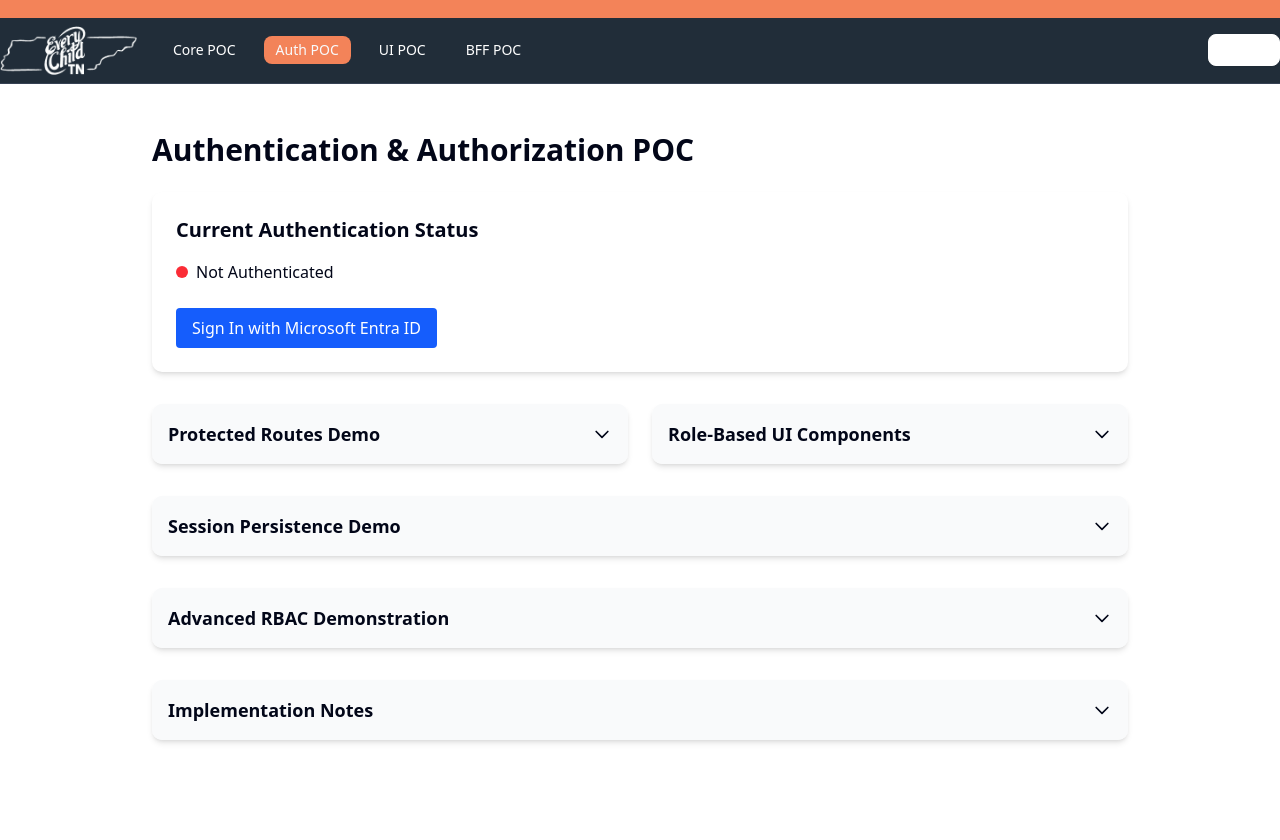
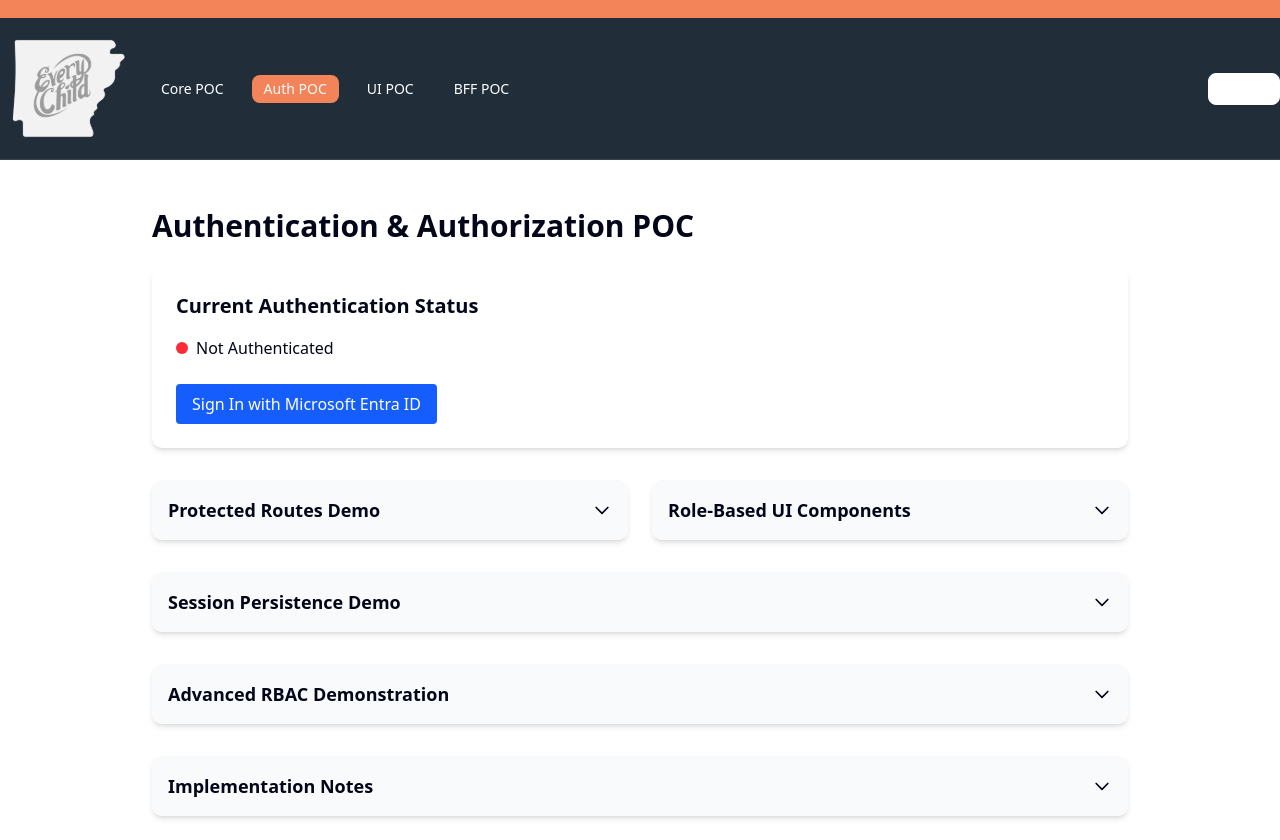
Before and after one commit to blockpilgrim/pp2, a Next.js app: page /poc/auth in a window 1280 px wide. Before the commit the page ends 800 px from the top, so only its background shows below. Built offline with nearby package versions, Linux system fonts and the light colour scheme; no server answers.

Commit message:
top nav ui refinements

```diff
--- a/app/globals.css
+++ b/app/globals.css
@@ -35,6 +35,8 @@
   --color-popover: var(--popover);
   --color-card-foreground: var(--card-foreground);
   --color-card: var(--card);
+  --color-nav: var(--nav-background);
+  --color-nav-foreground: var(--nav-foreground);
   --radius-sm: calc(var(--radius) - 4px);
   --radius-md: calc(var(--radius) - 2px);
   --radius-lg: var(--radius);
@@ -81,12 +83,9 @@
 .theme-light-green {
   --primary: #00B274; /* Green #00B274 */
   /* --primary-foreground remains oklch(0.984 0.003 247.858) inherited from :root */
+  /* Nav colors remain the same as :root for consistency */
 }
 
-[data-custom-nav-bg] {
-  background-color: var(--nav-background);
-  color: var(--nav-foreground);
-}
 
 @layer base {
   * {
--- a/components/custom/poc-navigation.tsx
+++ b/components/custom/poc-navigation.tsx
@@ -23,7 +23,7 @@ export function PocNavigation() {
   ];
 
   return (
-    <div data-custom-nav-bg className="py-2 mb-6 border-b border-gray-700 sticky top-0 z-10">
+    <div className="bg-nav text-nav-foreground py-2 mb-6 border-b border-gray-700 sticky top-0 z-10">
       <div className="container mx-auto">
         <div className="flex items-center justify-between">
           <div className="flex items-center">
@@ -34,16 +34,16 @@ export function PocNavigation() {
             >
               {theme === 'light-orange' ? (
                 <Image
-                  src="/ectn-logo.png"
-                  alt="Energy Company TN Logo"
-                  width={137}
+                  src="/ar.svg"
+                  alt="Orange Theme Logo"
+                  width={125}
                   height={30}
                   priority
                 />
               ) : theme === 'light-green' ? (
                 <Image
                   src="/ar.svg"
-                  alt="Affiliated Reseller Logo"
+                  alt="Green Theme Logo"
                   width={125}
                   height={30}
                   priority
@@ -51,8 +51,8 @@ export function PocNavigation() {
               ) : (
                 // Fallback to default logo (Light Orange theme logo) if theme is not yet determined or on initial render
                 <Image
-                  src="/ectn-logo.png"
-                  alt="Energy Company TN Logo"
+                  src="/ar.svg"
+                  alt="Default Theme Logo"
                   width={137} height={30} priority />
               )}
             </Link>
@@ -65,7 +65,7 @@ export function PocNavigation() {
                     "px-3 py-1 rounded-md text-sm transition-colors",
                     pathname.startsWith(item.href)
                       ? "bg-primary text-primary-foreground"
-                      : "hover:bg-white/10" // text-nav-foreground removed, should inherit
+                      : "hover:bg-nav-foreground/10"
                   )}
                 >
                   {item.name}
@@ -101,13 +101,13 @@ export function PocNavigation() {
                      </span>
                   )}
                 </span>
-                <Button variant="outline" size="sm" onClick={() => signOut({ callbackUrl: '/' })} className="text-white border-white hover:bg-white hover:text-[var(--nav-background)]">
+                <Button variant="outline" size="sm" onClick={() => signOut({ callbackUrl: '/' })} className="text-nav-foreground border-nav-foreground hover:bg-nav-foreground hover:text-nav">
                   Sign Out
                 </Button>
               </>
             )}
             {status === "unauthenticated" && (
-               <Button variant="outline" size="sm" asChild className="text-white border-white hover:bg-white hover:text-[var(--nav-background)]">
+               <Button variant="outline" size="sm" asChild className="text-nav-foreground border-nav-foreground hover:bg-nav-foreground hover:text-nav">
                  <Link href="/login">Sign In</Link>
                </Button>
             )}
--- a/tailwind.config.js
+++ b/tailwind.config.js
@@ -66,6 +66,10 @@ module.exports = {
           3: "var(--chart-3)",
           4: "var(--chart-4)",
           5: "var(--chart-5)",
+        },
+        nav: {
+          DEFAULT: "var(--nav-background)",
+          foreground: "var(--nav-foreground)",
         }
       },
       borderRadius: {
```
Also changed, not shown: public/ar.svg.
